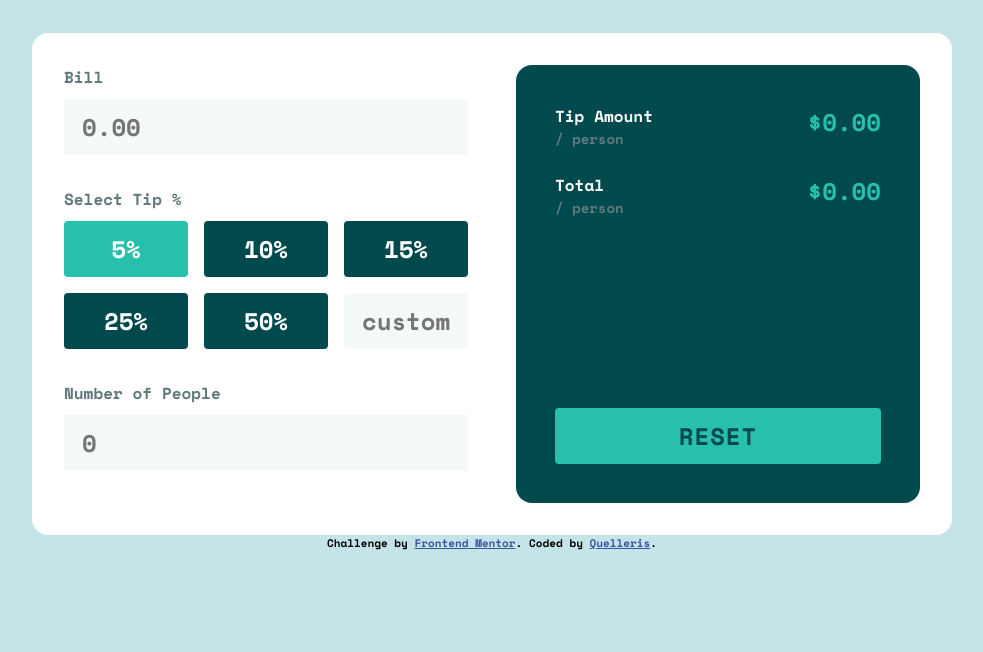
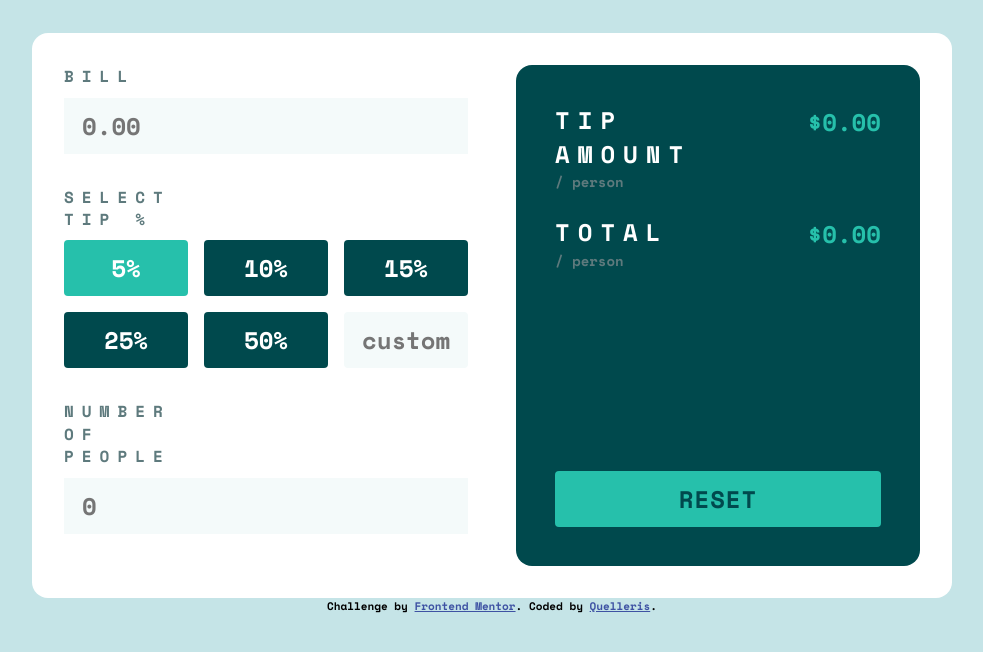
Before and after one commit to Quelleris/Tip-calculator-app, a plain HTML site: page index.html in a window 1280 px wide. Shown: the part 114-766 px from the top of the page, without its empty margins (148-1131 px from the left). Drawn offline with nearby package versions, Linux system fonts and the light colour scheme.

Commit message:
Add headings to app section

```diff
--- a/index.html
+++ b/index.html
@@ -13,19 +13,23 @@
 <body>
   <header class="header">
     <h1 class="visually-hidden">Tip Calculator App</h1>
-    <h2>Spli tter</h2>
+    <h2 class="header-title">Spli tter</h2>
   </header>
   <main>
     <section class="tip-calculator">
       <div class="tip-form">
         <div class="input-wrapper">
-          <label for="bill" class="input-label">Bill</label>
+          <h2>
+            <label for="bill" class="input-label">Bill</label>
+          </h2>
           <input type="text" id="bill" name="bill" placeholder="0.00"
           oninput="this.value = this.value.replace(/[^0-9.]/g, '').replace(/(\..*?)\..*/g, '$1').replace(/^0[^.]/, '0');"
           />
         </div>
         <div>
-          <label class="input-label">Select Tip %</label>
+          <h2>
+            <label class="input-label">Select Tip %</label>
+          </h2>
           <div class="btn-grid">
             <button class="btn tip-btn active" data-tip="0.05">5%</button>
             <button class="btn tip-btn" data-tip="0.1">10%</button>
@@ -37,7 +41,9 @@
         </div>
         <div class="input-wrapper">
           <div class="flex flex-jc-sb">
-            <label for="people"class="input-label">Number of People</label>
+            <h2>
+              <label for="people"class="input-label">Number of People</label>
+            </h2>
             <p id="people-error" class="error">Can't be zero</p>
           </div>
           <input type="text" id="people" name="people" placeholder="0"
@@ -48,14 +54,18 @@
         <div class="results-wrapper">
           <div class="flex flex-jc-sb">
             <div class="wrapper">
-              <label class="result-title">Tip Amount</label>
+              <h2>
+                <label class="result-title">Tip Amount</label>
+              </h2>
               <p class="result-subtitle">/ person</p>
             </div>
             <span id="tip-amount" class="result-span"></span>
           </div>
           <div class="flex flex-jc-sb">
             <div class="wrapper">
-              <label class="result-title">Total</label>
+              <h2>
+                <label class="result-title">Total</label>
+              </h2>
               <p class="result-subtitle">/ person</p>
             </div>
             <span id="total" class="result-span"></span>
```
